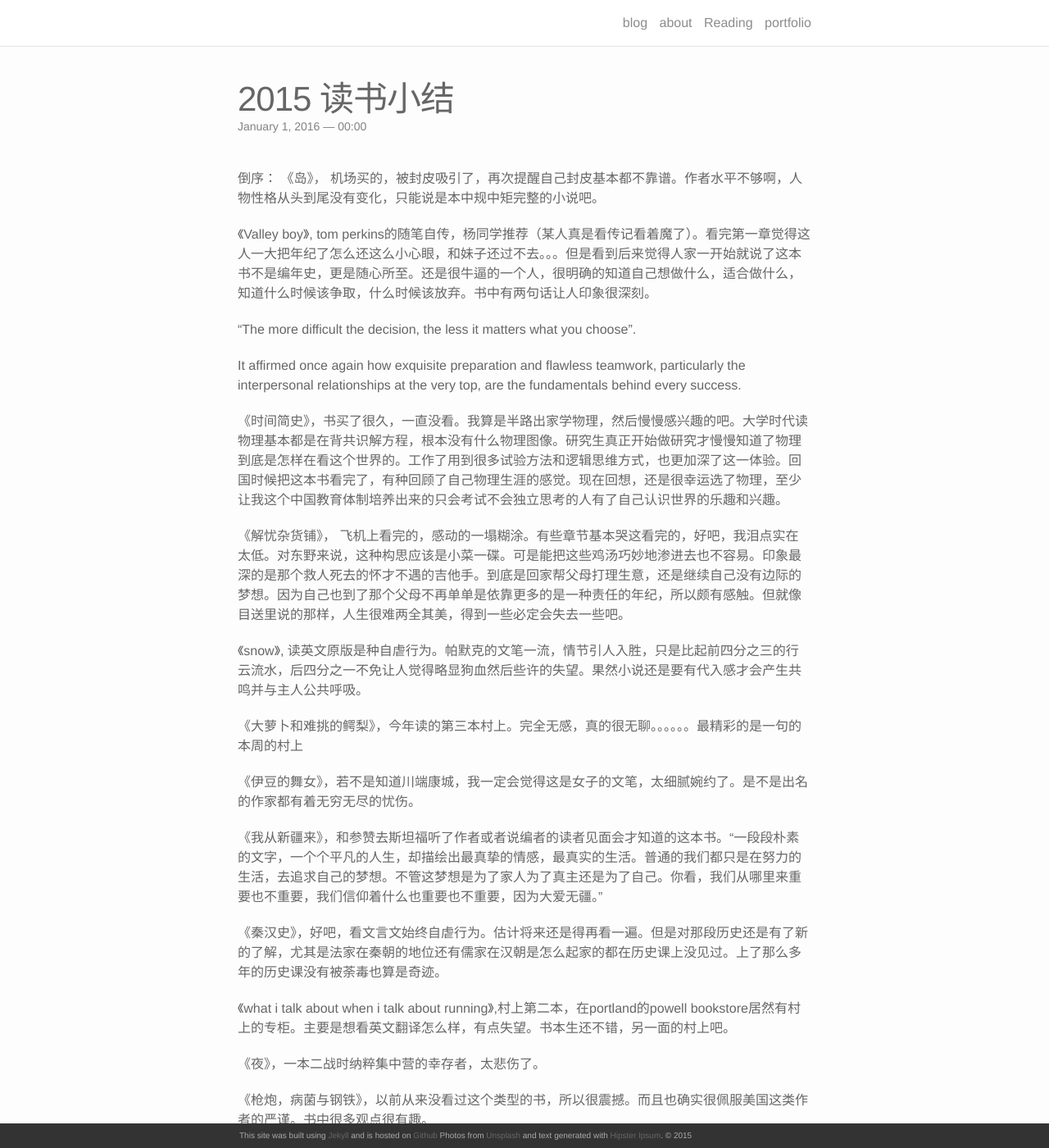
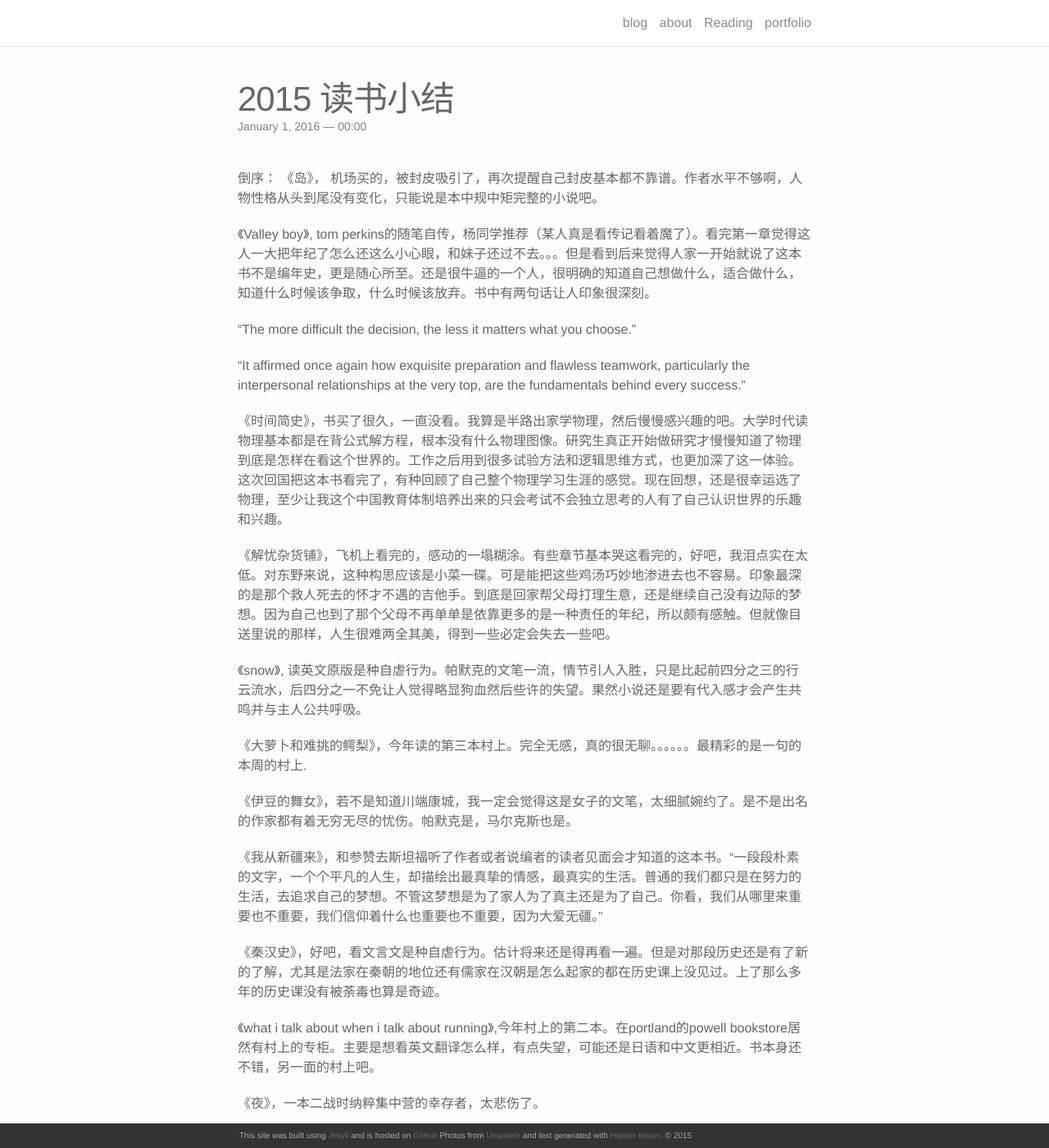
Before and after one commit to babyfish001/babyfish001.github.io, a Jekyll site: the page built from _poetry/2016-01-01-2015reading.markdown, in a window 1280 px wide and 1400 px high. Shown: the whole window at 82% size. Built offline with Jekyll 4.4.1, drawn with Linux system fonts in a browser that asks for light colours; nearby versions of some CDN libraries.

Commit message:
Update 2016-01-01-2015reading.markdown

```diff
--- a/_poetry/2016-01-01-2015reading.markdown
+++ b/_poetry/2016-01-01-2015reading.markdown
@@ -9,25 +9,25 @@
 
 《Valley boy》, tom perkins的随笔自传，杨同学推荐（某人真是看传记看着魔了）。看完第一章觉得这人一大把年纪了怎么还这么小心眼，和妹子还过不去。。。但是看到后来觉得人家一开始就说了这本书不是编年史，更是随心所至。还是很牛逼的一个人，很明确的知道自己想做什么，适合做什么，知道什么时候该争取，什么时候该放弃。书中有两句话让人印象很深刻。
 
-"The more difficult the decision, the less it matters what you choose".
+"The more difficult the decision, the less it matters what you choose."
 
-It affirmed once again how exquisite preparation and flawless teamwork, particularly the interpersonal relationships at the very top, are the fundamentals behind every success.
+"It affirmed once again how exquisite preparation and flawless teamwork, particularly the interpersonal relationships at the very top, are the fundamentals behind every success."
 
-《时间简史》，书买了很久，一直没看。我算是半路出家学物理，然后慢慢感兴趣的吧。大学时代读物理基本都是在背共识解方程，根本没有什么物理图像。研究生真正开始做研究才慢慢知道了物理到底是怎样在看这个世界的。工作了用到很多试验方法和逻辑思维方式，也更加深了这一体验。回国时候把这本书看完了，有种回顾了自己物理生涯的感觉。现在回想，还是很幸运选了物理，至少让我这个中国教育体制培养出来的只会考试不会独立思考的人有了自己认识世界的乐趣和兴趣。
+《时间简史》，书买了很久，一直没看。我算是半路出家学物理，然后慢慢感兴趣的吧。大学时代读物理基本都是在背公式解方程，根本没有什么物理图像。研究生真正开始做研究才慢慢知道了物理到底是怎样在看这个世界的。工作之后用到很多试验方法和逻辑思维方式，也更加深了这一体验。这次回国把这本书看完了，有种回顾了自己整个物理学习生涯的感觉。现在回想，还是很幸运选了物理，至少让我这个中国教育体制培养出来的只会考试不会独立思考的人有了自己认识世界的乐趣和兴趣。
 
-《解忧杂货铺》， 飞机上看完的，感动的一塌糊涂。有些章节基本哭这看完的，好吧，我泪点实在太低。对东野来说，这种构思应该是小菜一碟。可是能把这些鸡汤巧妙地渗进去也不容易。印象最深的是那个救人死去的怀才不遇的吉他手。到底是回家帮父母打理生意，还是继续自己没有边际的梦想。因为自己也到了那个父母不再单单是依靠更多的是一种责任的年纪，所以颇有感触。但就像目送里说的那样，人生很难两全其美，得到一些必定会失去一些吧。
+《解忧杂货铺》，飞机上看完的，感动的一塌糊涂。有些章节基本哭这看完的，好吧，我泪点实在太低。对东野来说，这种构思应该是小菜一碟。可是能把这些鸡汤巧妙地渗进去也不容易。印象最深的是那个救人死去的怀才不遇的吉他手。到底是回家帮父母打理生意，还是继续自己没有边际的梦想。因为自己也到了那个父母不再单单是依靠更多的是一种责任的年纪，所以颇有感触。但就像目送里说的那样，人生很难两全其美，得到一些必定会失去一些吧。
 
 《snow》, 读英文原版是种自虐行为。帕默克的文笔一流，情节引人入胜，只是比起前四分之三的行云流水，后四分之一不免让人觉得略显狗血然后些许的失望。果然小说还是要有代入感才会产生共鸣并与主人公共呼吸。
 
-《大萝卜和难挑的鳄梨》，今年读的第三本村上。完全无感，真的很无聊。。。。。。最精彩的是一句的本周的村上
+《大萝卜和难挑的鳄梨》，今年读的第三本村上。完全无感，真的很无聊。。。。。。最精彩的是一句的本周的村上.
 
-《伊豆的舞女》，若不是知道川端康城，我一定会觉得这是女子的文笔，太细腻婉约了。是不是出名的作家都有着无穷无尽的忧伤。
+《伊豆的舞女》，若不是知道川端康城，我一定会觉得这是女子的文笔，太细腻婉约了。是不是出名的作家都有着无穷无尽的忧伤。帕默克是，马尔克斯也是。
 
 《我从新疆来》，和参赞去斯坦福听了作者或者说编者的读者见面会才知道的这本书。“一段段朴素的文字，一个个平凡的人生，却描绘出最真挚的情感，最真实的生活。普通的我们都只是在努力的生活，去追求自己的梦想。不管这梦想是为了家人为了真主还是为了自己。你看，我们从哪里来重要也不重要，我们信仰着什么也重要也不重要，因为大爱无疆。”
 
-《秦汉史》，好吧，看文言文始终自虐行为。估计将来还是得再看一遍。但是对那段历史还是有了新的了解，尤其是法家在秦朝的地位还有儒家在汉朝是怎么起家的都在历史课上没见过。上了那么多年的历史课没有被荼毒也算是奇迹。
+《秦汉史》，好吧，看文言文是种自虐行为。估计将来还是得再看一遍。但是对那段历史还是有了新的了解，尤其是法家在秦朝的地位还有儒家在汉朝是怎么起家的都在历史课上没见过。上了那么多年的历史课没有被荼毒也算是奇迹。
 
-《what i talk about when i talk about running》,村上第二本，在portland的powell bookstore居然有村上的专柜。主要是想看英文翻译怎么样，有点失望。书本生还不错，另一面的村上吧。
+《what i talk about when i talk about running》,今年村上的第二本。在portland的powell bookstore居然有村上的专柜。主要是想看英文翻译怎么样，有点失望，可能还是日语和中文更相近。书本身还不错，另一面的村上吧。
 
 《夜》，一本二战时纳粹集中营的幸存者，太悲伤了。
 
```
